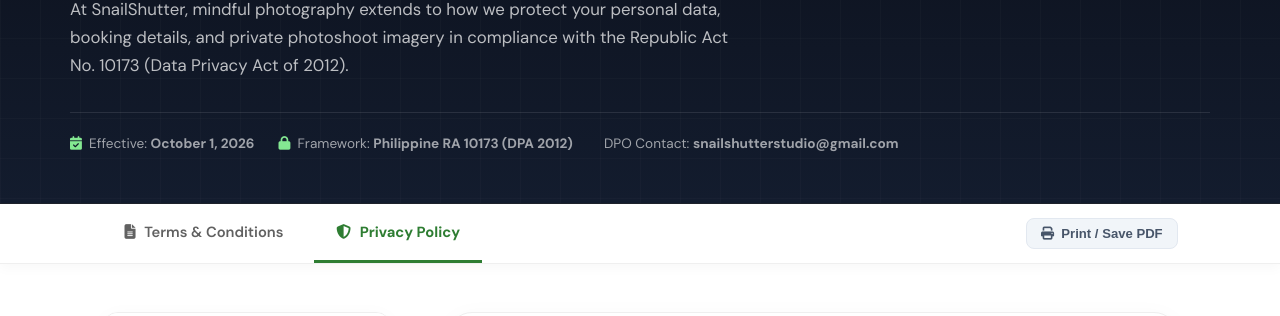
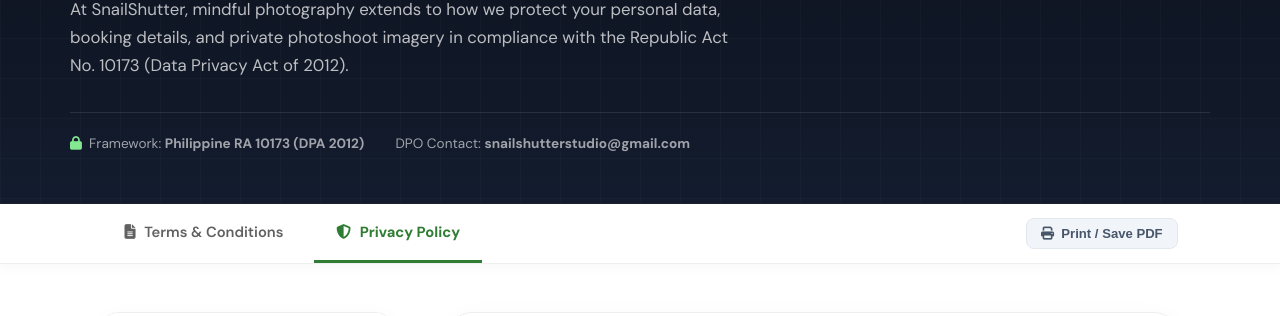
Before and after one commit to osiascarlo/snailshutter-app, a website: page privacy.html in a window 1280 px wide. Shown: the part 274-590 px from the top of the page. Drawn offline with Linux system fonts and the light colour scheme.

Commit message:
style(legal): remove effective date from privacy policy header

```diff
--- a/privacy.html
+++ b/privacy.html
@@ -60,10 +60,6 @@
                 At SnailShutter, mindful photography extends to how we protect your personal data, booking details, and private photoshoot imagery in compliance with the Republic Act No. 10173 (Data Privacy Act of 2012).
             </p>
             <div class="legal-meta-bar">
-                <div class="legal-meta-item">
-                    <i class="fas fa-calendar-check"></i>
-                    <span>Effective: <strong>October 1, 2026</strong></span>
-                </div>
                 <div class="legal-meta-item">
                     <i class="fas fa-lock"></i>
                     <span>Framework: <strong>Philippine RA 10173 (DPA 2012)</strong></span>
```
